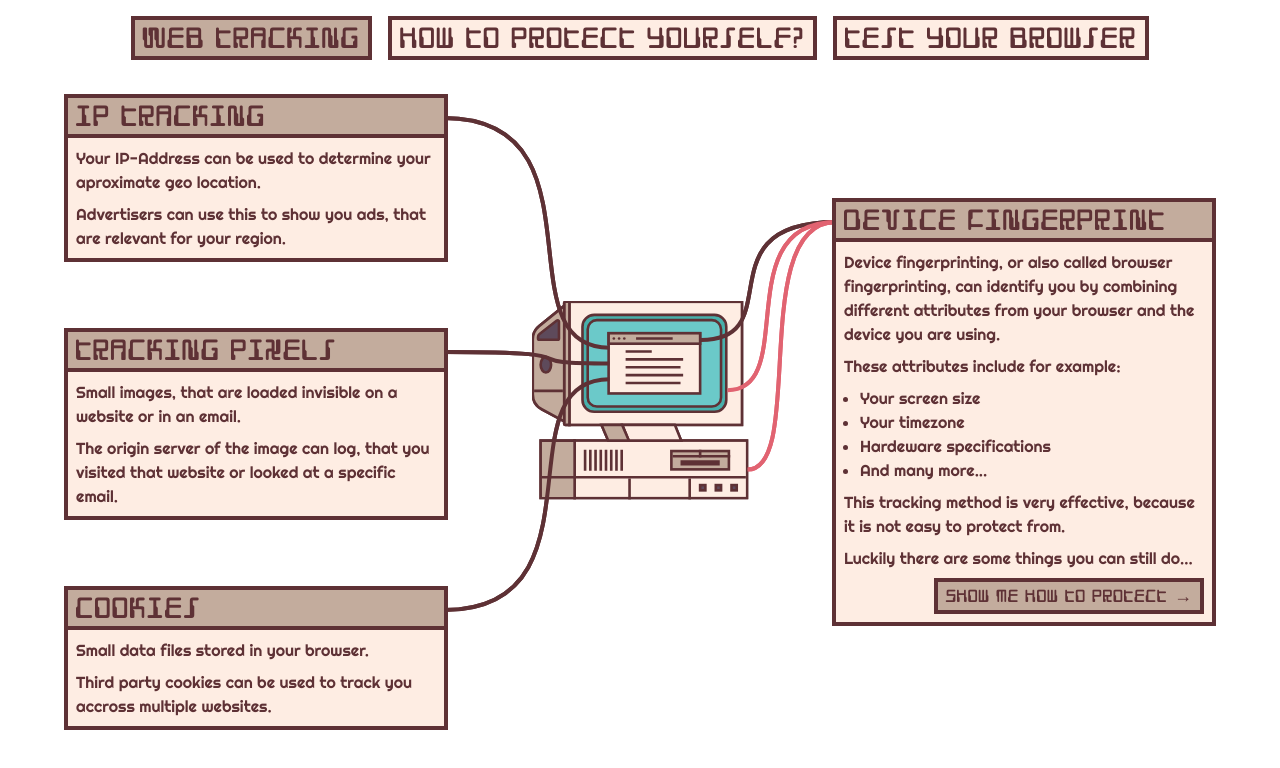
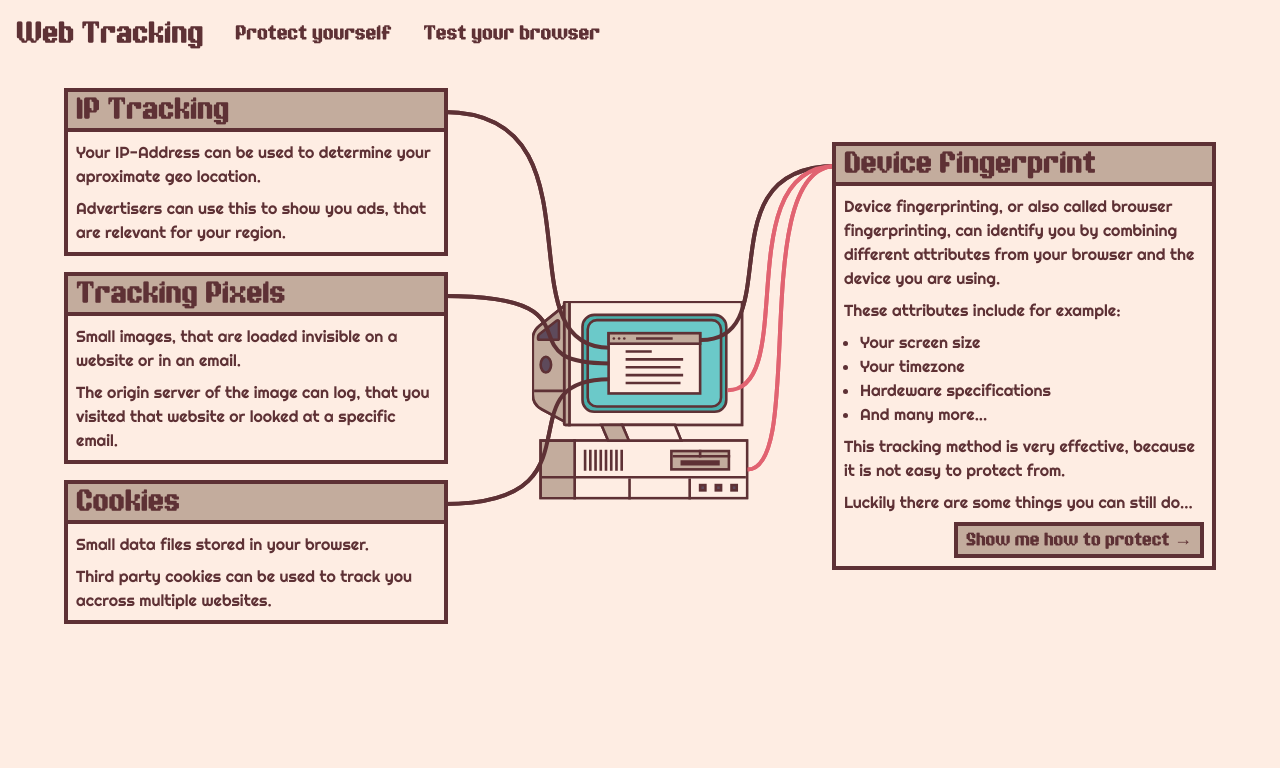
Before and after one commit to bastipnt/fp-protect, a React (Vite) app: page / in a window 1280 px wide. Shown: the top 768 px of the page. Built offline with nearby package versions, Linux system fonts and the light colour scheme.

Commit message:
layout changes

```diff
--- a/index.html
+++ b/index.html
@@ -7,9 +7,9 @@
     <script src="/scripts/ads.js"></script>
     <script src="/scripts/ads-prebid.js"></script>
     <script src="/scripts/prebid-ads.js"></script>
-    <title>FP Protect</title>
+    <title>Web Tracking Protection</title>
   </head>
-  <body class="overflow-hidden">
+  <body class="bg-surface">
     <div id="root"></div>
     <script type="module" src="/src/main.tsx"></script>
 
--- a/src/Layout.tsx
+++ b/src/Layout.tsx
@@ -1,65 +1,20 @@
-import { useContext, type ReactNode } from "react";
-import { Link } from "wouter";
-import useCanvas from "./hooks/useCanvas";
-import { ResponsivenessContext } from "./providers/responsivenessProvider";
-import { getDimensions } from "./util/drawing";
-import { drawPhone } from "./util/drawPhone";
-import { calcIsMobileSize } from "./util/responsiveHelper";
+import { type ReactNode } from "react";
+import NavLink from "./components/NavLink";
 
 type Props = {
   children: ReactNode;
 };
 
 const Layout: React.FC<Props> = ({ children }) => {
-  const { isMobileSize } = useContext(ResponsivenessContext);
-  const { canvasRef, drawRef } = useCanvas();
-
-  drawRef.current = async (ctx: CanvasRenderingContext2D) => {
-    if (!calcIsMobileSize()) return;
-
-    const { width, height } = getDimensions();
-    ctx.clearRect(0, 0, width, height);
-
-    await drawPhone(ctx);
-  };
-
   return (
     <>
-      <canvas
-        ref={canvasRef}
-        className="fixed top-0 left-0 -z-10 h-screen w-screen sm:hidden"
-      ></canvas>
-
-      <nav className="fixed top-(--phone-nav-top) left-(--phone-nav-left) flex h-(--phone-nav-h) w-(--phone-nav-w) flex-row justify-center gap-2 p-2 py-3 sm:top-0 sm:left-0 sm:h-auto sm:w-screen sm:gap-4 sm:p-4">
-        <Link
-          to="/"
-          className={(active) =>
-            `${active ? "bg-surface-darker hidden sm:block" : "sm:bg-surface"} bg-primary flex flex-col justify-center rounded-3xl border-4 text-center sm:rounded-none sm:px-2`
-          }
-        >
-          <h3 className="text-lg sm:text-3xl">Web Tracking</h3>
-        </Link>{" "}
-        <Link
-          to="/mitigation-strategies"
-          className={(active) =>
-            `${active ? "bg-surface-darker hidden sm:block" : "sm:bg-surface"} bg-primary flex flex-col justify-center rounded-3xl border-4 text-center sm:rounded-none sm:px-2`
-          }
-        >
-          <h3 className="text-lg sm:text-3xl">
-            {isMobileSize ? "Protect yourself" : "How to protect yourself?"}
-          </h3>
-        </Link>
-        <Link
-          to="/test"
-          className={(active) =>
-            `${active ? "bg-surface-darker hidden sm:block" : "sm:bg-surface"} bg-primary flex flex-col justify-center rounded-3xl border-4 text-center sm:rounded-none sm:px-2`
-          }
-        >
-          <h3 className="text-lg sm:text-3xl">Test your browser</h3>
-        </Link>
+      <nav className="bg-surface justify-left fixed top-0 left-0 flex w-screen flex-row gap-2 p-2 py-3 align-middle sm:gap-8 sm:p-4">
+        <NavLink to="/">Web Tracking</NavLink>{" "}
+        <NavLink to="/mitigation-strategies">Protect yourself</NavLink>{" "}
+        <NavLink to="/test">Test your browser</NavLink>{" "}
       </nav>
 
-      <main className="box-border flex h-screen w-screen flex-col items-center justify-center gap-8 p-8 pt-14">
+      <main className="box-border flex w-screen flex-col items-center gap-8 p-8 pt-14">
         {children}
       </main>
     </>
--- /dev/null
+++ b/src/components/NavLink.tsx
@@ -0,0 +1,22 @@
+import { ReactNode } from "react";
+import { Link } from "wouter";
+
+type Props = {
+  children: ReactNode;
+  to: string;
+};
+
+const NavLink: React.FC<Props> = ({ children, to }) => {
+  return (
+    <Link
+      to={to}
+      className={(active) =>
+        `${active ? "text-xl sm:text-3xl" : "text-md sm:text-xl"} glow font-heading flex flex-col justify-center text-center`
+      }
+    >
+      {children}
+    </Link>
+  );
+};
+
+export default NavLink;
--- a/src/index.css
+++ b/src/index.css
@@ -14,7 +14,7 @@
 
   --color-danger: #e16371;
 
-  --font-heading: "DroidLover";
+  --font-heading: "GamePaused";
 
   --default-font-family: "Righteous";
 
@@ -40,11 +40,8 @@
 }
 
 @font-face {
-  font-family: DroidLover;
-  src:
-    url("assets/fonts/droid-lover-font/DroidLover-M6Ox.eot?#iefix") format("embedded-opentype"),
-    url("assets/fonts/droid-lover-font/DroidLover-M6Ox.woff") format("woff"),
-    url("assets/fonts/droid-lover-font/DroidLover-M6Ox.ttf") format("truetype");
+  font-family: GamePaused;
+  src: url("assets/fonts/game-paused/Game-Paused.otf") format("opentype");
   font-style: normal;
   font-weight: normal;
 }
@@ -64,3 +61,10 @@ body {
     height: -webkit-fill-available;
   }
 }
+
+.glow:hover {
+  text-shadow:
+    0 0 7px var(--color-surface-darker),
+    0 0 10px var(--color-surface-darker),
+    0 0 21px var(--color-surface-darker);
+}
```
Also changed, not shown: src/assets/fonts/game-paused/Game-Paused.otf (added).
